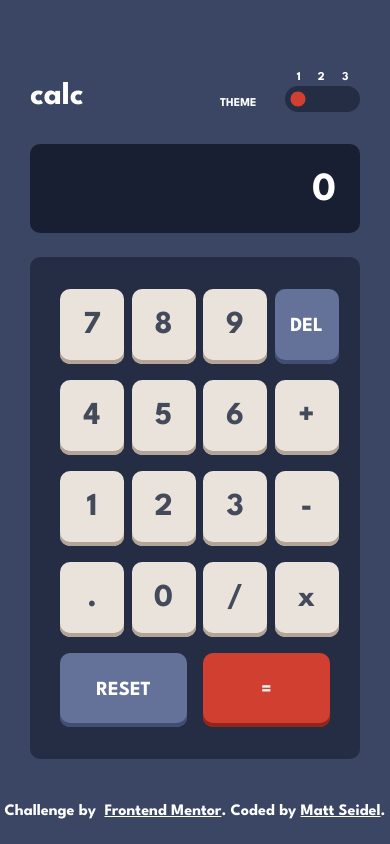
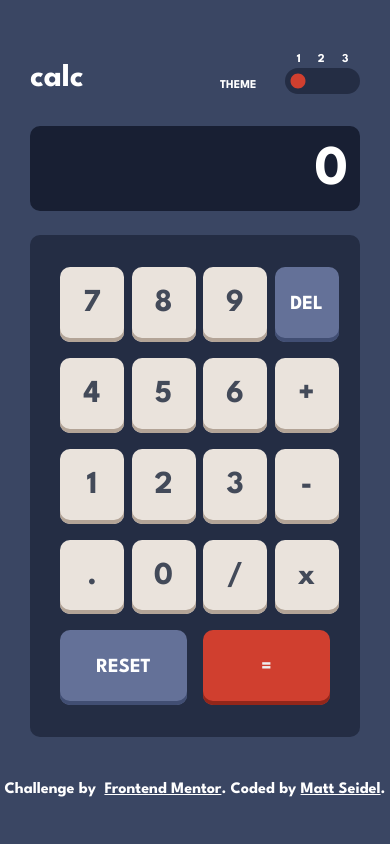
Before and after one commit to mseidel819/calculator-redux, a React (Create React App) app: page / in a window 390 px wide. Built offline with nearby package versions, Linux system fonts and the light colour scheme.

Commit message:
added readme link. corrected mobile vertical spacing a bit.

```diff
--- a/src/App.js
+++ b/src/App.js
@@ -17,12 +17,6 @@ import AnswerBar from "./components/answer-bar/answer-bar.component";
 import Keypad from "./components/keypad/keypad.component";
 
 function App() {
-  // const [themeSet, setThemeSet] = useState(0);
-
-  // const themeToggler = () => {
-  //   if (themeSet === 2) return setThemeSet(0);
-  //   return setThemeSet(themeSet + 1);
-  // };
   const { themeSet } = useSelector(selectTheme);
 
   const themeArr = [darkThemeOptions, lightThemeOptions, discoThemeOptions];
--- a/src/App.styles.jsx
+++ b/src/App.styles.jsx
@@ -14,7 +14,7 @@ export const StyledMiniContainer = styled("div")(({ theme }) => ({
   padding: "75px",
   "@media (max-width: 570px)": {
     width: "330px",
-    padding: "45px 5px",
+    padding: "5px 5px 45px 5px",
   },
 }));
 
--- a/src/components/answer-bar/answer-bar.component.jsx
+++ b/src/components/answer-bar/answer-bar.component.jsx
@@ -9,7 +9,7 @@ const AnswerBar = () => {
   return (
     <StyledAnswerCard>
       <Typography
-        variant="h2"
+        variant="h4"
         color="text.secondary"
         sx={{ paddingTop: "5px" }}
       >
--- a/src/components/answer-bar/answer-bar.styles.jsx
+++ b/src/components/answer-bar/answer-bar.styles.jsx
@@ -6,4 +6,8 @@ export const StyledAnswerCard = styled(Card)(({ theme }) => ({
   marginBottom: "24px",
   boxShadow: "none",
   backgroundColor: theme.palette.info.main,
+
+  "@media (max-width: 570px)": {
+    padding: "12px",
+  },
 }));
```
Also changed, not shown: 1 other file (tests, documents, lock files or other folders).
